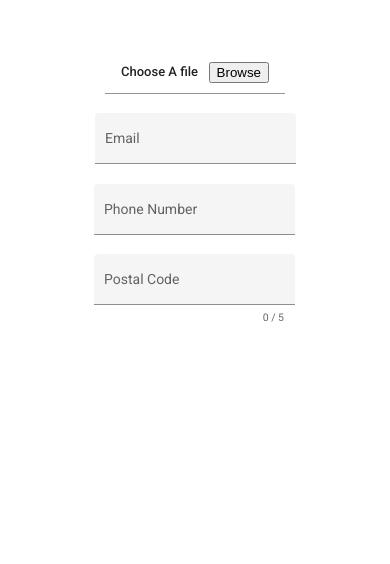
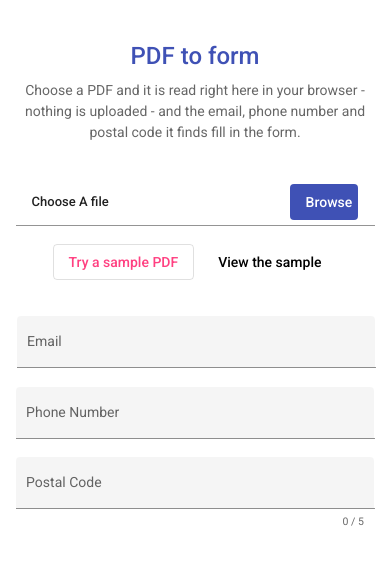
Before and after one commit to Milldrew/PARSE_PDF, an Angular app in the folder parse-pdf/: page / in a window 390 px wide. Shown: the top 564 px of the page. Built offline with nearby package versions, Linux system fonts and the light colour scheme.

Commit message:
Bundle the pdf.js worker, fresh parse per file with status, sample PDF, title and explanation, real Material buttons, fit phones

```diff
--- a/parse-pdf/angular.json
+++ b/parse-pdf/angular.json
@@ -26,8 +26,18 @@
             "polyfills": "src/polyfills.ts",
             "tsConfig": "tsconfig.app.json",
             "inlineStyleLanguage": "scss",
-            "assets": ["src/favicon.ico", "src/assets"],
-            "styles": ["src/styles.scss"],
+            "assets": [
+              "src/favicon.ico",
+              "src/assets",
+              {
+                "glob": "pdf.worker.min.js",
+                "input": "node_modules/pdfjs-dist/build",
+                "output": "assets"
+              }
+            ],
+            "styles": [
+              "src/styles.scss"
+            ],
             "scripts": []
           },
           "configurations": {
@@ -89,8 +99,13 @@
             "tsConfig": "tsconfig.spec.json",
             "karmaConfig": "karma.conf.js",
             "inlineStyleLanguage": "scss",
-            "assets": ["src/favicon.ico", "src/assets"],
-            "styles": ["src/styles.scss"],
+            "assets": [
+              "src/favicon.ico",
+              "src/assets"
+            ],
+            "styles": [
+              "src/styles.scss"
+            ],
             "scripts": []
           }
         }
--- a/parse-pdf/src/app/app.component.html
+++ b/parse-pdf/src/app/app.component.html
@@ -1,2 +1,9 @@
+<header class="intro">
+  <h1>PDF to form</h1>
+  <p>
+    Choose a PDF and it is read right here in your browser - nothing is uploaded -
+    and the email, phone number and postal code it finds fill in the form.
+  </p>
+</header>
 <app-upload-pdf> </app-upload-pdf>
 <app-register-form> </app-register-form>
--- a/parse-pdf/src/app/app.component.scss
+++ b/parse-pdf/src/app/app.component.scss
@@ -7,3 +7,23 @@
   }
   flex-direction: column;
 }
+
+:host {
+  padding: 0 16px 40px;
+  font-family: Roboto, 'Helvetica Neue', sans-serif;
+}
+.intro {
+  max-width: 420px;
+  text-align: center;
+  margin-bottom: 8px;
+  h1 {
+    margin: 0 0 8px;
+    font-weight: 500;
+    color: #3f51b5;
+  }
+  p {
+    margin: 0 0 16px;
+    color: rgba(0, 0, 0, 0.6);
+    line-height: 1.5;
+  }
+}
--- a/parse-pdf/src/app/app.module.ts
+++ b/parse-pdf/src/app/app.module.ts
@@ -1,5 +1,6 @@
 import { MatToolbarModule } from '@angular/material/toolbar';
 import { MatInputModule } from '@angular/material/input';
+import { MatButtonModule } from '@angular/material/button';
 import { NgModule } from '@angular/core';
 import { BrowserModule } from '@angular/platform-browser';
 
@@ -15,6 +16,7 @@ import { FormsModule } from '@angular/forms';
     FormsModule,
     MatToolbarModule,
     MatInputModule,
+    MatButtonModule,
     BrowserModule,
     BrowserAnimationsModule,
   ],
--- a/parse-pdf/src/app/components/register-form/register-form.component.scss
+++ b/parse-pdf/src/app/components/register-form/register-form.component.scss
@@ -0,0 +1,11 @@
+:host {
+  display: block;
+  width: min(420px, 92vw);
+}
+.example-form,
+.example-full-width,
+.example-full-width tr,
+.example-full-width td {
+  display: block;
+  width: 100%;
+}
--- a/parse-pdf/src/app/components/upload-pdf/upload-pdf.component.html
+++ b/parse-pdf/src/app/components/upload-pdf/upload-pdf.component.html
@@ -7,12 +7,11 @@
         [(ngModel)]="myFileName"
         readonly
         name="memberContactNo"
+        aria-label="Chosen file"
       />
-
       <!-- Browse Button -->
-      <button mat-flat-button color="primary">Browse</button>
+      <button mat-flat-button color="primary" tabindex="-1">Browse</button>
     </mat-toolbar>
-
     <!-- Fetch selected filed on change -->
     <input
       type="file"
@@ -21,6 +20,17 @@
       (change)="fileChangeEvent($event)"
       name="fileUpload"
       accept=".pdf"
+      aria-label="Choose a PDF"
     />
   </div>
 </mat-form-field>
+<div class="sample">
+  <button mat-stroked-button color="accent" type="button" (click)="useSample()">Try a sample PDF</button>
+  <a mat-button href="assets/sample-contact-sheet.pdf" target="_blank" rel="noopener">View the sample</a>
+</div>
+<p class="status" role="status" aria-live="polite" [ngSwitch]="parsePdf.status">
+  <span *ngSwitchCase="'reading'">Reading the PDF…</span>
+  <span *ngSwitchCase="'done'">Found it - the form below is filled in.</span>
+  <span *ngSwitchCase="'nothing-found'">No email, phone number or postal code in that PDF.</span>
+  <span *ngSwitchCase="'error'" class="error">That file could not be read as a PDF.</span>
+</p>
--- a/parse-pdf/src/app/components/upload-pdf/upload-pdf.component.scss
+++ b/parse-pdf/src/app/components/upload-pdf/upload-pdf.component.scss
@@ -27,3 +27,28 @@ input {
   top: 0px;
   cursor: pointer;
 }
+
+:host {
+  display: flex;
+  flex-direction: column;
+  align-items: center;
+  width: min(420px, 92vw);
+}
+:host ::ng-deep .mat-form-field {
+  width: 100%;
+}
+.sample {
+  display: flex;
+  flex-wrap: wrap;
+  gap: 8px;
+  justify-content: center;
+}
+.status {
+  min-height: 1.4em;
+  margin: 12px 0 4px;
+  font-size: 14px;
+  text-align: center;
+}
+.error {
+  color: #f44336;
+}
--- a/parse-pdf/src/app/components/upload-pdf/upload-pdf.component.ts
+++ b/parse-pdf/src/app/components/upload-pdf/upload-pdf.component.ts
@@ -1,4 +1,4 @@
-import { Component, OnInit } from '@angular/core';
+import { Component } from '@angular/core';
 import { ParsePdfService } from 'src/app/core/services/parse-pdf.service';
 
 @Component({
@@ -6,15 +6,21 @@ import { ParsePdfService } from 'src/app/core/services/parse-pdf.service';
   templateUrl: './upload-pdf.component.html',
   styleUrls: ['./upload-pdf.component.scss'],
 })
-export class UploadPdfComponent implements OnInit {
+export class UploadPdfComponent {
   constructor(public parsePdf: ParsePdfService) {}
   myFileName: any = 'Choose A file';
 
   fileChangeEvent(inputFileEvent: any) {
     const uploadedFile = inputFileEvent.target.files[0];
+    if (!uploadedFile) return;
     this.myFileName = uploadedFile.name;
     this.parsePdf.parseData(uploadedFile);
   }
 
-  ngOnInit(): void {}
+  /** A fictional contact sheet bundled with the app, for trying it without a PDF to hand. */
+  async useSample() {
+    this.myFileName = 'sample-contact-sheet.pdf';
+    const response = await fetch('assets/sample-contact-sheet.pdf');
+    this.parsePdf.parseData(await response.blob());
+  }
 }
--- a/parse-pdf/src/app/core/services/parse-pdf.service.ts
+++ b/parse-pdf/src/app/core/services/parse-pdf.service.ts
@@ -1,7 +1,8 @@
 import { Injectable } from '@angular/core';
 import * as pdfjsLib from 'pdfjs-dist';
-import { Observable, of, zip } from 'rxjs';
 import { ParsedInfo } from '../models/parsed-info';
+
+export type ParseStatus = 'idle' | 'reading' | 'done' | 'nothing-found' | 'error';
 
 @Injectable({
   providedIn: 'root',
@@ -9,42 +10,40 @@ import { ParsedInfo } from '../models/parsed-info';
 export class ParsePdfService {
   pdfText: string = '';
   parsedInfo: ParsedInfo = {};
+  status: ParseStatus = 'idle';
   constructor() {
-    pdfjsLib.GlobalWorkerOptions.workerSrc =
-      '//cdn.jsdelivr.net/npm/pdfjs-dist@2.14.305/build/pdf.worker.js';
+    // Served from this app's own assets (copied from node_modules at build),
+    // so it always matches the bundled pdf.js and needs no third-party CDN.
+    pdfjsLib.GlobalWorkerOptions.workerSrc = 'assets/pdf.worker.min.js';
   }
-  parseData(file: File) {
-    const reader = new FileReader();
 
-    reader.addEventListener('load', () => {
-      if (typeof reader.result === 'string') {
-        const loadingTask = pdfjsLib.getDocument(reader.result);
-        loadingTask.promise.then((pdf) => {
-          let { numPages } = pdf._pdfInfo;
-          for (let pageNumber = 1; pageNumber <= numPages; pageNumber += 1) {
-            let currentPage = pdf.getPage(pageNumber);
-            currentPage.then((pageLoad) => {
-              pageLoad.getTextContent().then((text) => {
-                text.items.forEach((item: any) => {
-                  this.pdfText += item.str + ' ';
-                });
-                //PARSE OUT INFO HERE POPULATES this.parsedInfo
-                this.getInfoFromText(this.pdfText);
-                console.log(this.parsedInfo);
-              });
-            });
-          }
-        });
+  /** Reads every page of the PDF in the browser, then fills in what it finds. */
+  async parseData(file: Blob) {
+    // A fresh start for each file: the text used to accumulate across uploads.
+    this.pdfText = '';
+    this.parsedInfo = {};
+    this.status = 'reading';
+    try {
+      const pdf = await pdfjsLib.getDocument({ data: new Uint8Array(await file.arrayBuffer()) }).promise;
+      const pages: string[] = [];
+      for (let pageNumber = 1; pageNumber <= pdf.numPages; pageNumber += 1) {
+        const page = await pdf.getPage(pageNumber);
+        const text = await page.getTextContent();
+        pages.push(text.items.map((item: any) => item.str).join(' '));
       }
-    });
-    reader.readAsDataURL(file);
+      this.pdfText = pages.join(' ');
+      this.getInfoFromText(this.pdfText);
+      this.status = Object.keys(this.parsedInfo).length ? 'done' : 'nothing-found';
+    } catch (error) {
+      console.error(error);
+      this.status = 'error';
+    }
   }
 
   getInfoFromText(text: string) {
     let phoneNumberRegex = /(\+\d{1,2}\s)?\(?\d{3}\)?[\s.-]\d{3}[\s.-]\d{4}/;
     let emailRegEx = /\S+@[a-zA-Z_]+?\.[a-zA-Z]{2,3}/;
-    let zipCode = text.match(/\d\d\d\d\d/);
-    console.log(zipCode);
+    let zipCode = text.match(/\b\d{5}\b/);
     if (zipCode) {
       this.parsedInfo['zipCode'] = zipCode[0];
     }
```
Also changed, not shown: 2 other files (tests, documents, lock files or other folders).
